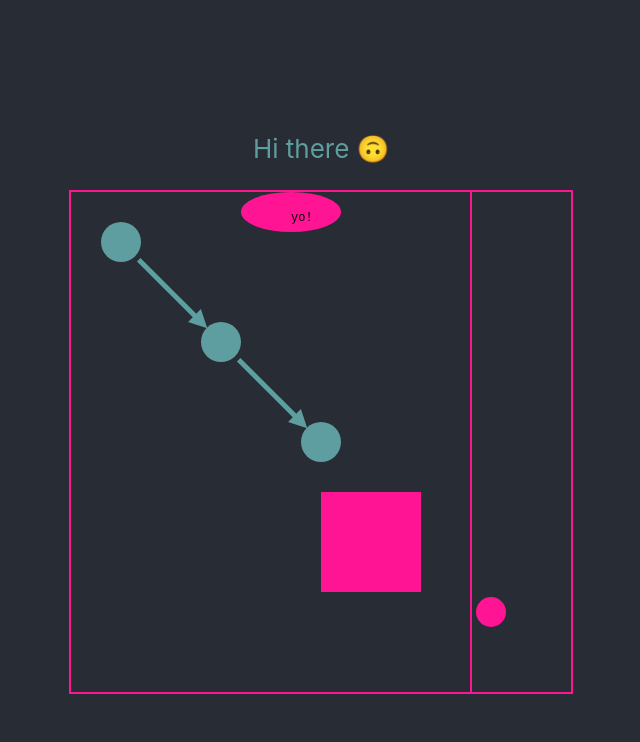
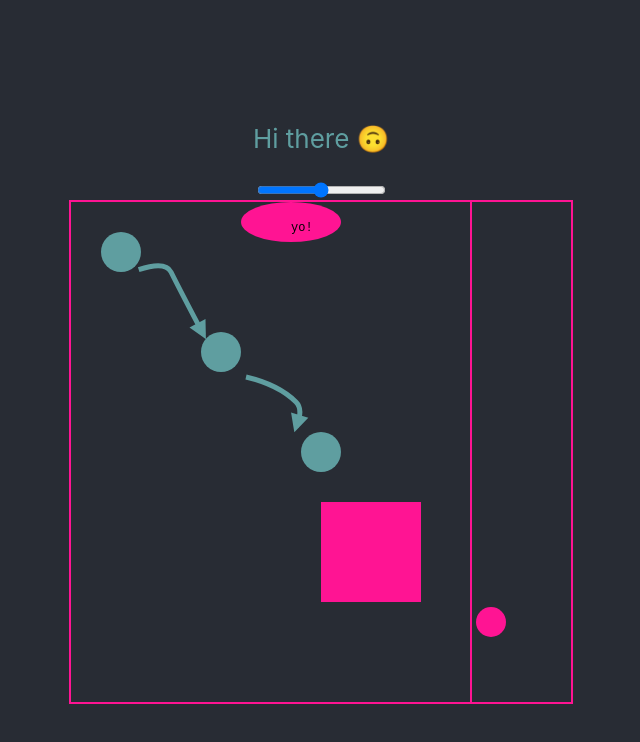
Before and after one commit to ndmekala/flow, a React (Create React App) app: page / in a window 1280 px wide. Shown: the top 742 px of the page, without its empty margins (319-959 px from the left). Built offline with nearby package versions, Linux system fonts and the light colour scheme.

Commit message:
implement rudimentary arrow control via slider + state

```diff
--- a/src/App.js
+++ b/src/App.js
@@ -81,6 +81,7 @@ const App = () => {
   const [rectangles, setRectangles] = React.useState(rectData)
   const [selectedID, setSelectedID] = React.useState(null)
   const [shadow, setShadow] = React.useState(false)
+  const [value, setValue] = React.useState(0)
 
   const handleDrop = (e) => {
 
@@ -92,19 +93,27 @@ const App = () => {
 
   }
 
+  const handleSlider = (e) => {
+    setValue(e.target.value)
+  }
+
   const smartArrowPoints = (p1Array, p2Array, r) => {
     let xMult
     p2Array[0] > p1Array[0] ? xMult = 1 : xMult = -1
     let m = (p2Array[1]-p1Array[1])/(p2Array[0]-p1Array[0])
     let xAdj = xMult*Math.sqrt(r*r/(1+(m*m)))
     let yAdj = m*xAdj
-    return [p1Array[0]+xAdj, p1Array[1]+yAdj, p2Array[0]-xAdj, p2Array[1]-yAdj]
+//    return [p1Array[0]+xAdj, p1Array[1]+yAdj, (p1Array[0]+(p2Array[0]-p1Array[0])/2), (p1Array[1]+(p2Array[1]-p1Array[1])/2),  p2Array[0]-xAdj, p2Array[1]-yAdj]
+    return [p1Array[0]+xAdj, p1Array[1]+yAdj, 100, 70, (p1Array[1]+(p2Array[1]-p1Array[1])/2),  p2Array[0]-xAdj, p2Array[1]-yAdj]
+
+
   }
 
     return (
     <div className="App">
       <header className="App-header">
         <p>Hi there <span role="img" aria-label="upside-down smiley face">🙃</span></p>
+	      <input type="range" min="-10" max="10" value={value} onChange={(e) => {handleSlider(e)}}></input>
         <Stage width={500} height={500} style={{border: '2px solid deeppink'}}>
           <Layer>
 	    <Circle radius={15} fill='deeppink' x={420} y={420} draggable={true} onDragEnd={(e) => {handleDrop(e)}} />
@@ -148,8 +157,8 @@ const App = () => {
 	    <Circle radius={20} fill='cadetblue' draggable={true} x={c1[0]} y={c1[1]} onDragMove={(e) => {setC1([e.target.x(), e.target.y()])}}/>
 	    <Circle radius={20} fill='cadetblue' draggable={true} x={c2[0]} y={c2[1]} onDragMove={(e) => {setC2([e.target.x(), e.target.y()])}}/>
 	    <Circle radius={20} fill='cadetblue' draggable={true} x={c3[0]} y={c3[1]} onDragMove={(e) => {setC3([e.target.x(), e.target.y()])}}/>
-		  <Arrow strokeWidth={5} shadowColor='white' shadowBlur={10} shadowOpacity={0.5} shadowEnabled={shadow} onMouseDown={() => {shadow ? setShadow(false) : setShadow(true)}} stroke='cadetblue' points={smartArrowPoints(c1, c2, 25)} />
-	    <Arrow strokeWidth={5} stroke='cadetblue' points={smartArrowPoints(c2, c3, 25)} />
+             <Arrow tension={0.5} strokeWidth={5} shadowColor='white' shadowBlur={10} shadowOpacity={0.5} shadowEnabled={shadow} onMouseDown={() => {shadow ? setShadow(false) : setShadow(true)}} stroke='cadetblue' points={smartArrowPoints(c1, c2, 25)} />
+             <Arrow strokeWidth={5} stroke='cadetblue' points={[175, 175, 225, 200+parseFloat(value), 225, 225]} tension={0.5} />
 	    <Line stroke='deeppink' points={[400,0,400,500]} />
           </Layer>
         </Stage>
```
